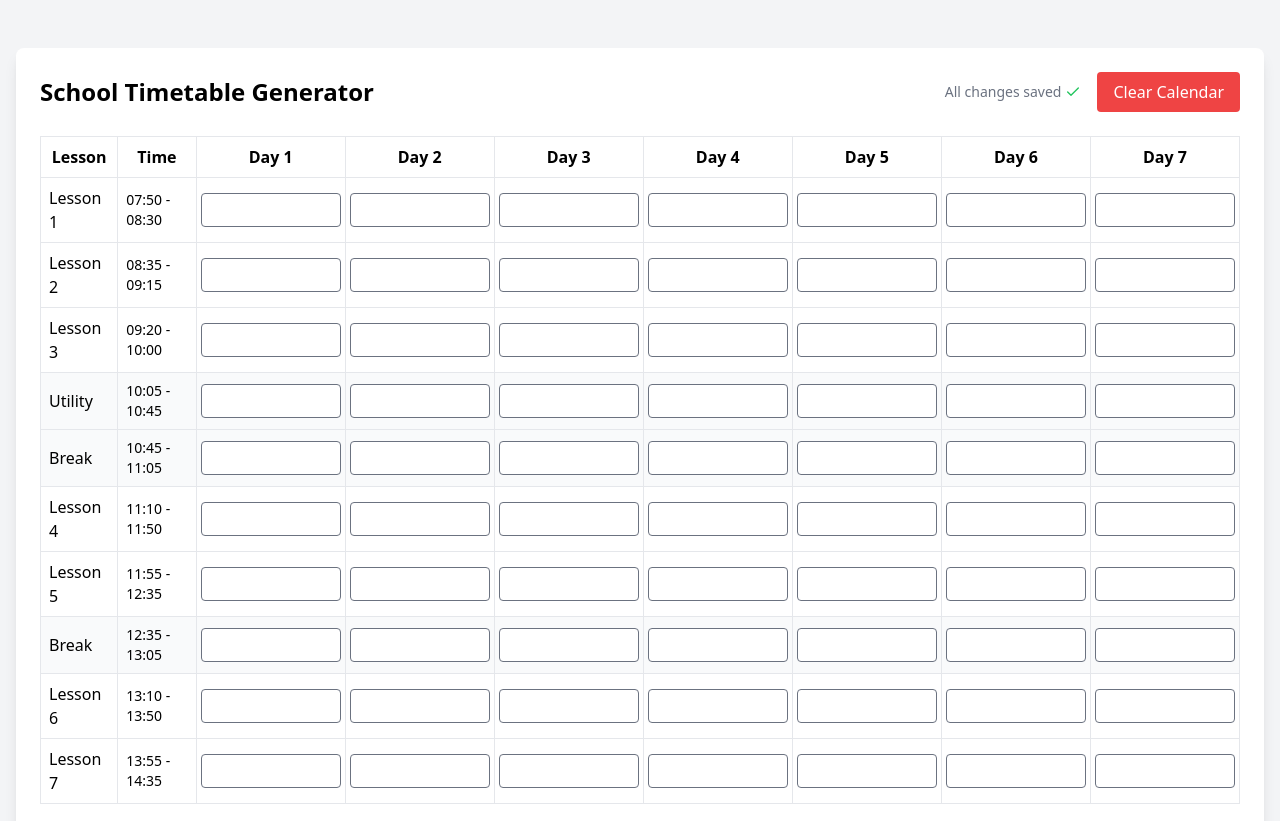
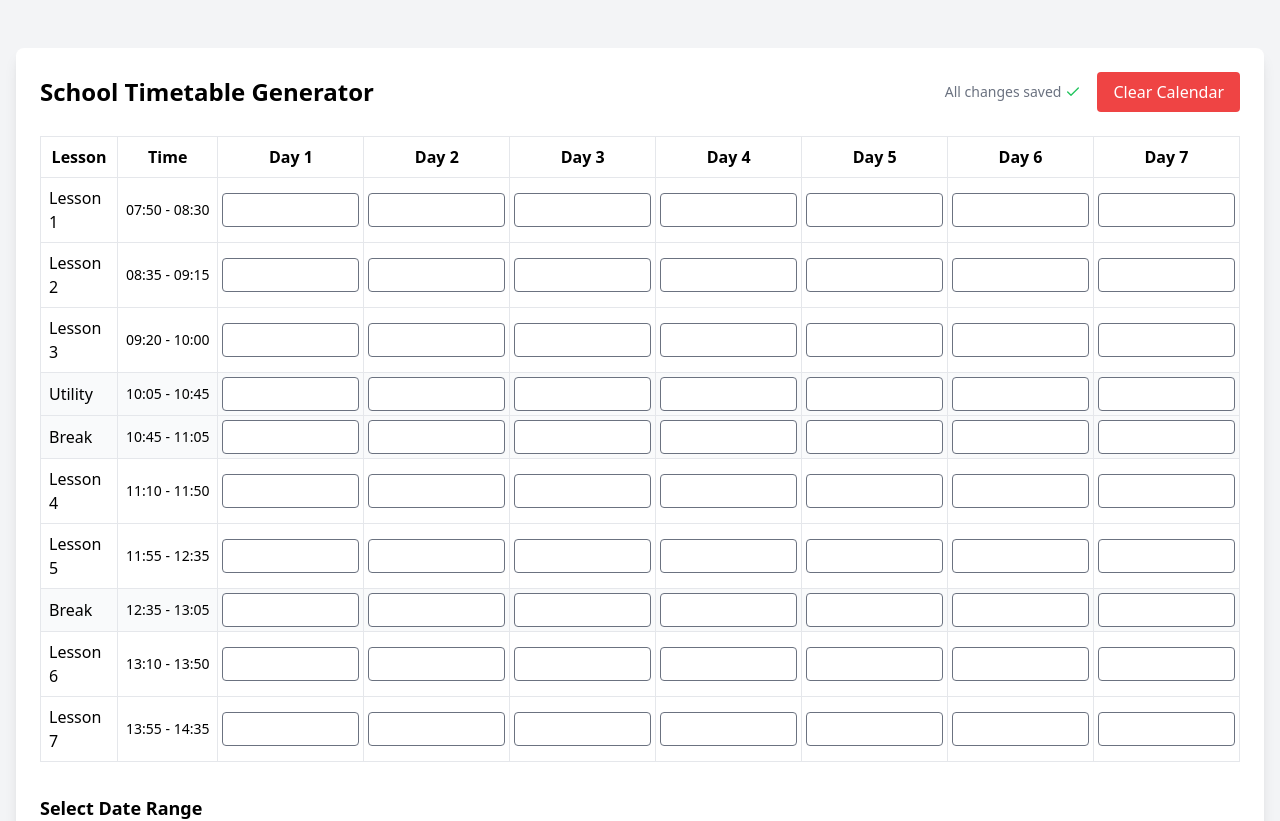
Before and after one commit to LinkVanyali/tt-gen-pc, a React (Vite) app: page / in a window 1280 px wide. Shown: the top 821 px of the page. Built offline with nearby package versions, Linux system fonts and the light colour scheme.

Commit message:
removed automatic formatting

```diff
--- a/src/App.jsx
+++ b/src/App.jsx
@@ -404,7 +404,7 @@ return (
                 {REGULAR_SCHEDULE.map(Lesson => (
                   <tr key={Lesson.id} className={typeof Lesson.id === 'string' ? 'bg-gray-50' : ''}>
                     <td className="border border-gray-200 p-2 font-medium">{Lesson.name}</td>
-                    <td className="border border-gray-200 p-2 text-sm">
+                    <td className="border border-gray-200 p-2 text-sm whitespace-nowrap">
                       {Lesson.startTime} - {Lesson.endTime}
                     </td>
                     {[1, 2, 3, 4, 5, 6, 7].map(day => (
```
